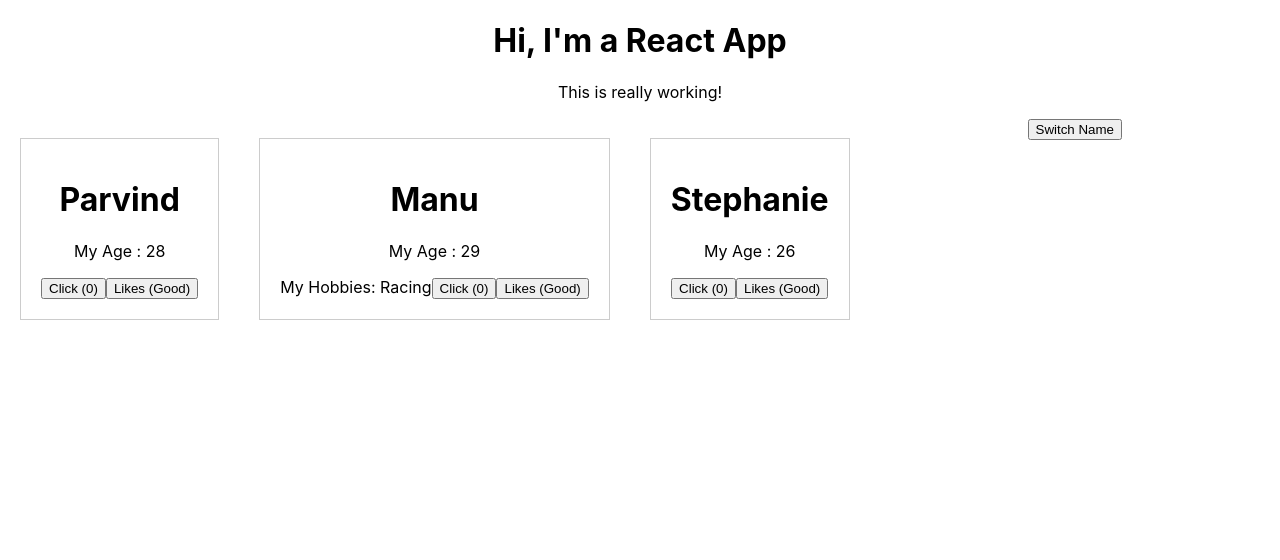
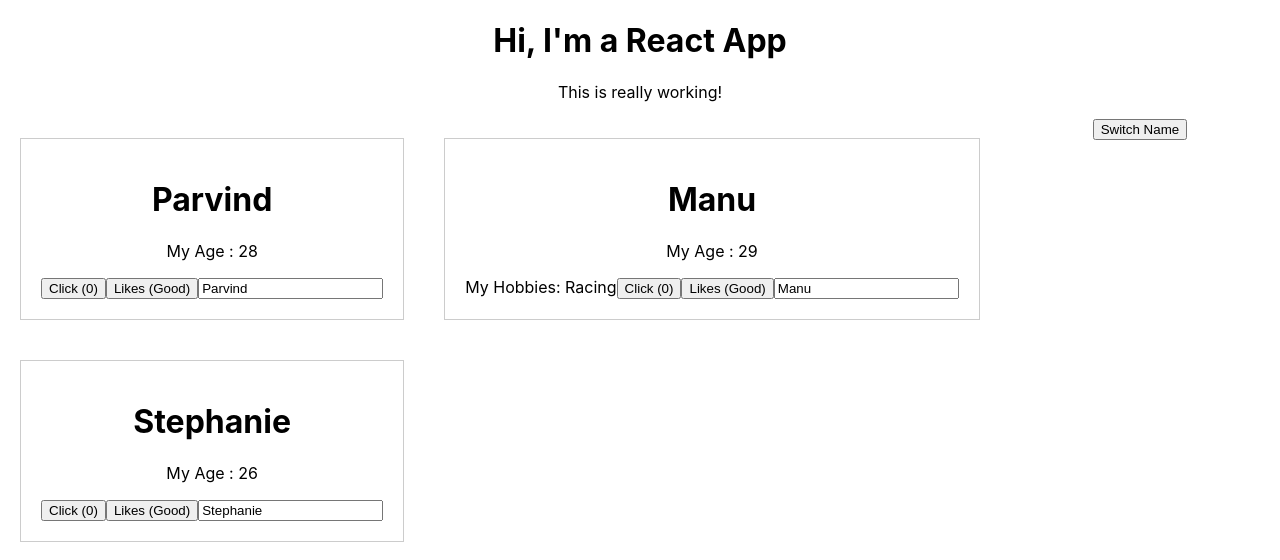
Before and after one commit to passion8stars/react-guide, a React (Create React App) app: page / in a window 1280 px wide. Shown: the top 560 px of the page. Built offline with nearby package versions, Linux system fonts and the light colour scheme.

Commit message:
Adding Two Way Binding

```diff
--- a/src/App.js
+++ b/src/App.js
@@ -23,6 +23,17 @@ class App extends Component {
       ]
     });
   };
+  updateNameHandler = (event) => {
+    // console.log('Was clicked!');
+    // DON'T DO THIS: this.state.persons[0].name = 'Maximilian';
+    this.setState({
+      persons: [
+        { name: event.target.value, age: 31 },
+        { name: 'Manu', age: 29 },
+        { name: 'Stephanie', age: 27 }
+      ]
+    });
+  };
 
   render() {
     return (
@@ -33,6 +44,7 @@ class App extends Component {
         <Person
           name={this.state.persons[0].name}
           age={this.state.persons[0].age}
+          changed={this.updateNameHandler}
         />
         <Person
           name={this.state.persons[1].name}
--- a/src/Person/Person.js
+++ b/src/Person/Person.js
@@ -12,6 +12,7 @@ const Person = (props) => {
             {props.children}
             <button onClick={() => setCount(count + 1)}>Click ({count})</button>
             <button onClick={handleLikeCount}>Likes ({likeCount})</button>
+            <input type="text" value={props.name} onChange={props.changed} />
         </div>
     );
 };
```
